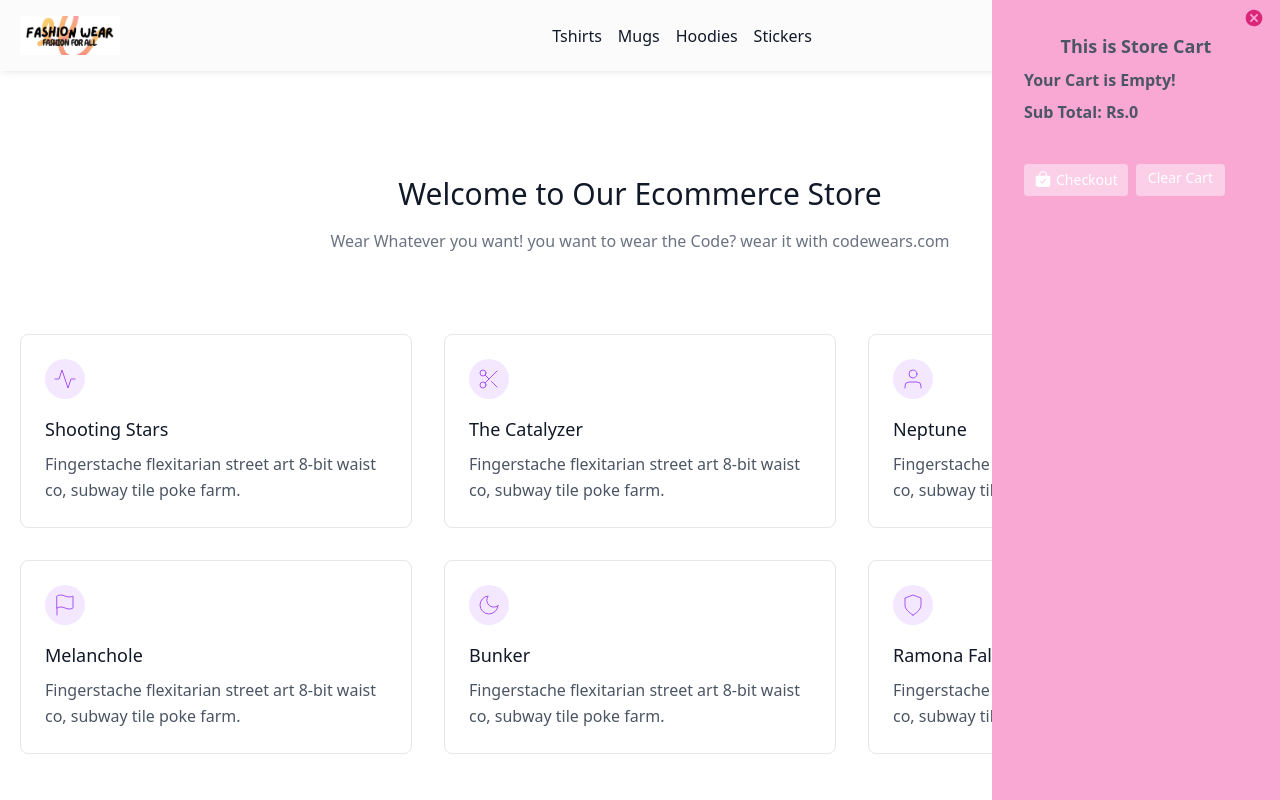
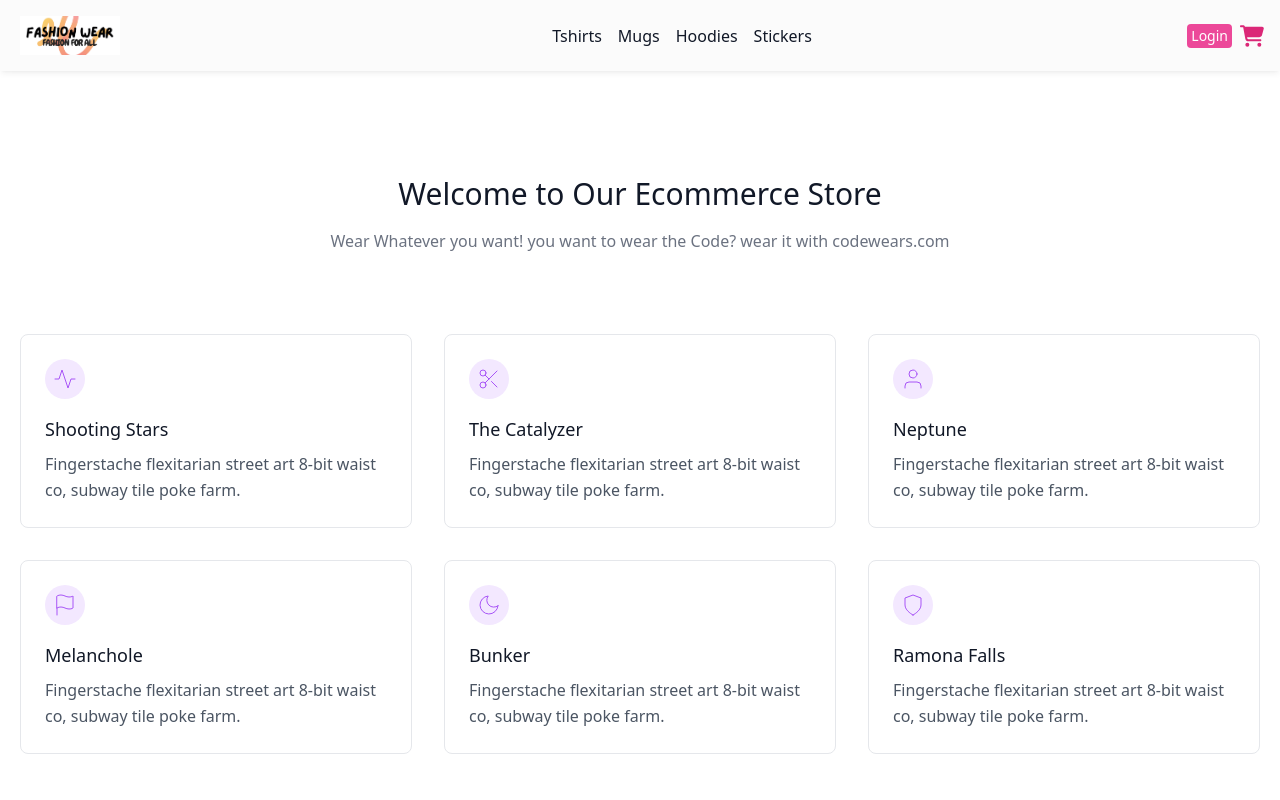
Before and after one commit to Laraib007/Ecommerce-NextJs-Project, a Next.js app: page / in a window 1280 px wide. Shown: the top 800 px of the page. Built offline with nearby package versions, Linux system fonts and the light colour scheme.

Commit message:
fixing cart issues

```diff
--- a/src/component/Navbar.js
+++ b/src/component/Navbar.js
@@ -103,7 +103,7 @@ theme="colored"
 
     <FaCartShopping onClick={toggleCart} className='text-2xl cursor-pointer text-pink-600 ' />
     </div>
-    <div ref={ref}   className={` absolute overflow-y-scroll w-72 h-[100vh] top-0 right-0 py-6 px-8 bg-pink-300 transform transition-transform  ${sidecart  ? "translate-x-full": "translate-x-0"} `}>
+    <div ref={ref}   className={` absolute overflow-y-scroll w-72 h-[100vh] top-0 right-0 py-6 px-8 bg-pink-300 transform transition-transform  ${sidecart  ? "translate-x-0": "translate-x-full"} `}>
    <h1 className='text-lg text-center font-bold m-2'>This is Store Cart</h1>
     <span onClick={toggleCart} className='absolute top-2 right-4'><MdCancel className='text-xl text-pink-600' /></span>
     <ol className='font-semibold list-decimal'>
```
